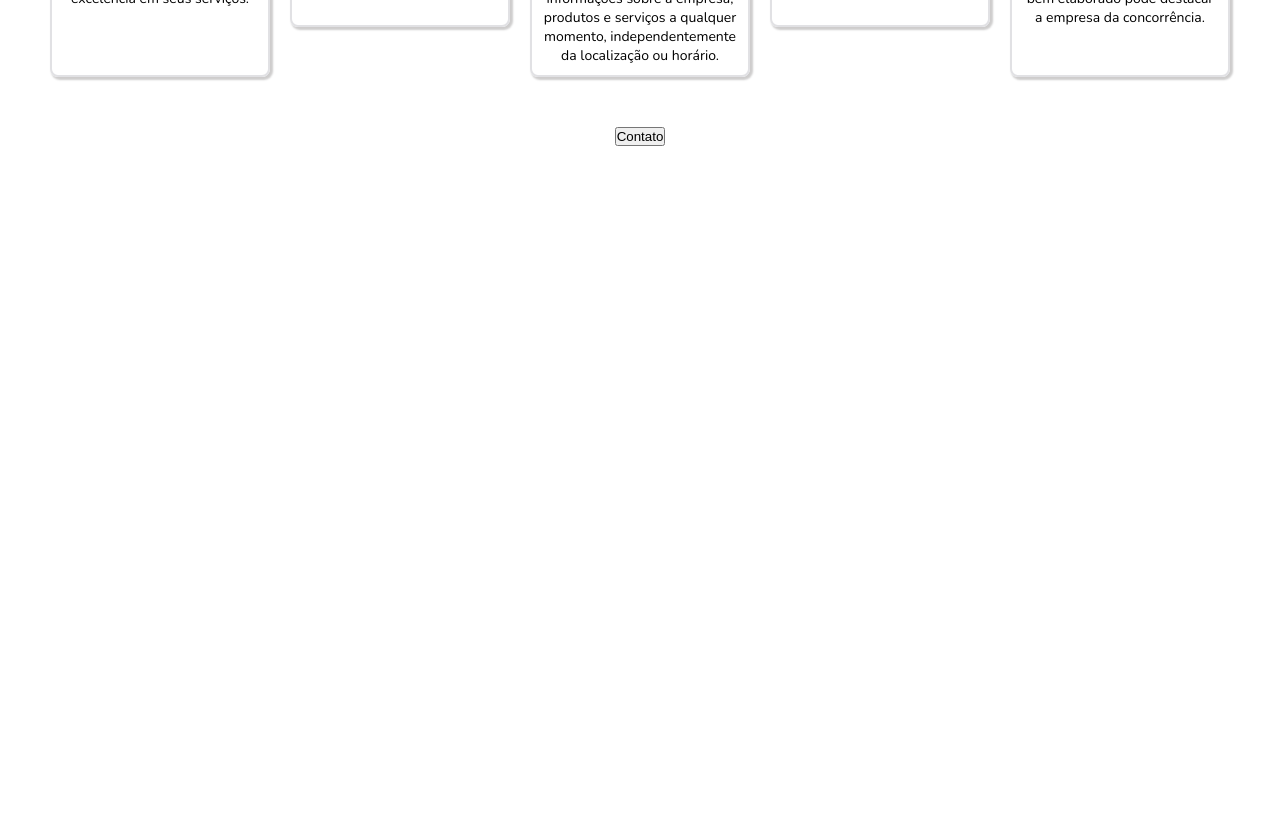
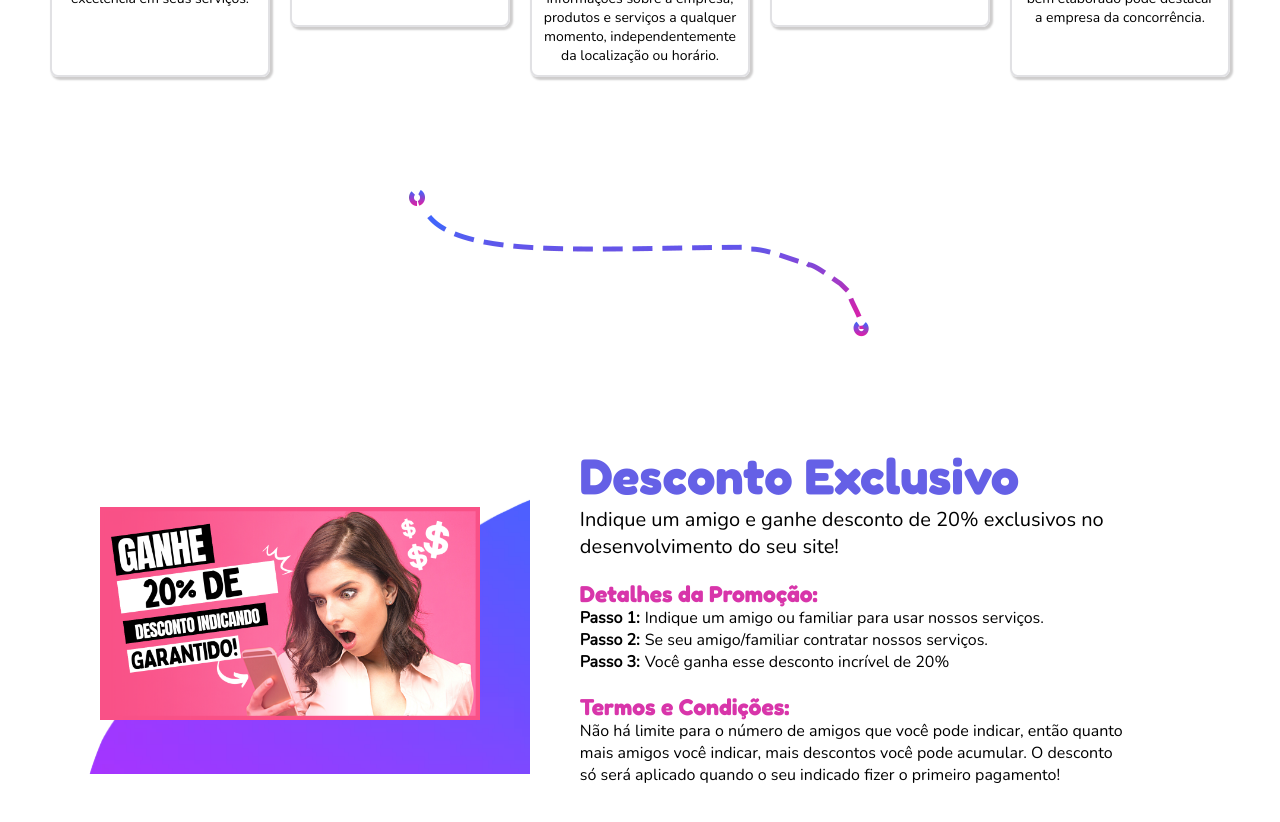
Before and after one commit to IsadoraVanderlan/IJCode, a Next.js app: page / in a window 1280 px wide. Shown: the part 1060-1882 px from the top of the page. Before the commit the page ends 1206 px from the top, so only its background shows below. Built offline with nearby package versions, Linux system fonts and the light colour scheme.

Commit message:
incluido promocao

```diff
--- a/src/components/Sections/banner/banner.module.css
+++ b/src/components/Sections/banner/banner.module.css
@@ -1,7 +1,7 @@
 .banner {
   display: inline-flex;
-  background: linear-gradient(217deg, #3C4CF3, #e032a6 90%),
-              linear-gradient(127deg, #E032A6, #3c4bf3 10%);
+  background: linear-gradient(217deg,  #6560e6, #d835aa 90%),
+              linear-gradient(127deg, #d835aa,  #6560e6 10%);
   height: 450px;
   width: 100%;
   position: relative;
--- a/src/components/Sections/promoção/Promocao.js
+++ b/src/components/Sections/promoção/Promocao.js
@@ -1,8 +1,36 @@
-import React from 'react'
+import React from 'react';
+import styles from './promocao.module.css'
 
 const Promocao = () => {
   return (
-    <div>
+    <div className={styles.promocao}>
+      <div className={styles.imgpromocao}>
+        <img src="/img/img-desconto.png" alt="" />
+      </div>
+
+      <div className={styles.textopromocao}>
+        <h2>Desconto Exclusivo</h2>
+        <p className={styles.ppromocao}>Indique um amigo e ganhe desconto de 20% exclusivos no desenvolvimento do seu site!</p>
+
+        <h3>Detalhes da Promoção:</h3>
+        <ul className={styles.ulpromocao}>
+          <li>
+            <p className={styles.passospromocao}>Passo 1:</p>
+            <p>Indique um amigo ou familiar para usar nossos serviços.</p>
+          </li>
+          <li>
+            <p className={styles.passospromocao}>Passo 2:</p>
+            <p>Se seu amigo/familiar contratar nossos serviços.</p>
+          </li>
+          <li>
+            <p className={styles.passospromocao}>Passo 3:</p>
+            <p>Você ganha esse desconto incrível de 20%</p>
+          </li>
+        </ul>
+
+        <h3>Termos e Condições:</h3>
+        <p>Não há limite para o número de amigos que você pode indicar, então quanto mais amigos você indicar, mais descontos você pode acumular. O desconto só será aplicado quando o seu indicado fizer o primeiro pagamento!</p>
+      </div>
 
     </div>
   )
--- a/src/components/Sections/promoção/promocao.module.css
+++ b/src/components/Sections/promoção/promocao.module.css
@@ -0,0 +1,44 @@
+.promocao {
+  display: flex;
+  padding: 100px 50px;
+  align-items: center;
+  gap: 50px;
+}
+
+.imgpromocao {
+  padding: 50px;
+  width: 100%;
+  background-image: url('/img/shape-gradient2.webp');
+}
+
+.imgpromocao img {
+  width: 100%;
+}
+
+.ulpromocao li {
+  display: flex;
+  gap: 5px;
+}
+
+.textopromocao {
+  padding-right: 100px;
+}
+
+.textopromocao h2 {
+  font-size: 50px;
+  color: #6560e6;
+}
+
+.ppromocao {
+  font-size: 20px;
+}
+
+.textopromocao h3 {
+  padding-top: 20px;
+  font-size: 23px;
+  color: #d835aa;
+}
+
+.passospromocao {
+  font-weight: bold;
+}
--- a/src/components/Sections/vantagens/Vantagens.js
+++ b/src/components/Sections/vantagens/Vantagens.js
@@ -34,7 +34,7 @@ const Vantagens = () => {
         </ul>
       </div>
 
-      <button className={styles.button}>Contato</button>
+      <img className={styles.imgdivisor} src="/img/connector.webp" alt="" />
 
     </div>
   )
--- a/src/components/Sections/vantagens/vantagens.module.css
+++ b/src/components/Sections/vantagens/vantagens.module.css
@@ -44,3 +44,7 @@
 .livantagens h3 {
   color: #6560e6 !important;
 }
+
+.imgdivisor {
+  margin-top: 60px;
+}
```
Also changed, not shown: public/img/img-desconto.png (added).
